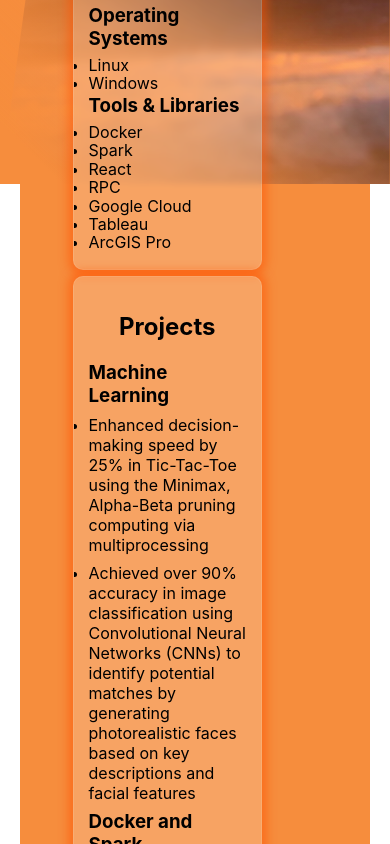
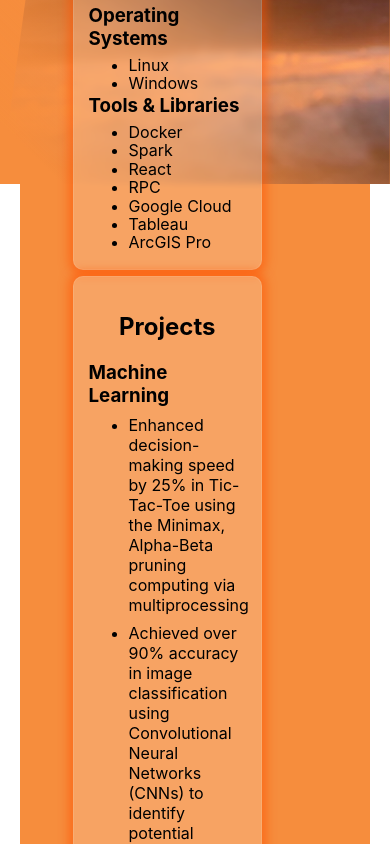
Before and after one commit to Ming-Wang9/mw-portfolio, a React (Create React App) app: page /about in a window 390 px wide. Shown: the part 660-1504 px from the top of the page. Built offline with nearby package versions, Linux system fonts and the light colour scheme.

Commit message:
fixed the cube and card style

```diff
--- a/src/styles/About.css
+++ b/src/styles/About.css
@@ -108,11 +108,11 @@
   }
 }
 
-/* About cards */
+/* About cards (unchanged margins) */
 .about-card {
   background: rgba(255, 255, 255, 0.2);
   border-radius: 10px;
-  margin: 6px 0;
+  margin: 6px 0; /* Your original margin */
   padding: 15px;
   width: 45%;
   max-width: 500px;
@@ -121,7 +121,7 @@
   overflow: hidden;
   opacity: 0;
   animation: fly-in 1s ease-out forwards;
-  margin-left: 15%;
+  margin-left: 15%; /* Your original margin */
   backdrop-filter: blur(3px);
   border: 1px solid rgba(255, 255, 255, 0.1);
   z-index: 2; /* Above the background and fade overlay */
@@ -148,71 +148,71 @@
 
 /* Reduce space between "About Me" heading and paragraph */
 .about-card.about-me-card h2 {
-  margin-bottom: 0px; /* Reduce space below the heading */
+  margin-bottom: 0px;
 }
 
 .about-card.about-me-card p {
-  margin-top: 0px; /* Reduce space above the paragraph */
+  margin-top: 0px;
 }
 
 /* Skills card specific styles */
 .about-card.skills-card .about-card-body {
-  padding: 0; /* Remove padding inside the card body */
+  padding: 0;
 }
 
 .about-card.skills-card .about-card-body h3 {
-  margin-top: -0.8px; /* Reduce space above "Languages" subheading */
-  margin-bottom: 8px; /* Reduce space below "Languages" subheading */
+  margin-top: -0.8px;
+  margin-bottom: 8px;
 }
 
 .about-card.skills-card .about-card-body ul {
-  padding: 0; /* Remove default padding */
-  margin: 0; /* Remove default margin */
+  padding: 3;
+  margin: 0;
 }
 
 .about-card.skills-card .about-card-body li {
-  margin-bottom: 4px; /* Reduce space between list items */
-  padding: 0; /* Remove padding */
-  line-height: 0.9; /* Reduce line height for tighter spacing */
-  list-style-type: disc; /* Remove bullet points if needed */
+  margin-bottom: 4px;
+  padding: 0;
+  line-height: 0.9;
+  list-style-type: disc;
 }
 
 /* Projects card specific styles */
 .about-card.projects-card .about-card-body {
-  padding: 0; /* Remove padding inside the card body */
+  padding: 0;
 }
 
 .about-card.projects-card .about-card-body h3 {
-  margin-top: -0.8px; /* Reduce space above "Machine Learning" subheading */
-  margin-bottom: 8px; /* Reduce space below "Machine Learning" subheading */
+  margin-top: -0.8px;
+  margin-bottom: 8px;
 }
 
 .about-card.projects-card .about-card-body ul {
-  padding: 0; /* Remove default padding */
-  margin: 0; /* Remove default margin */
+  padding: 2.5;
+  margin: 0;
 }
 
 .about-card.projects-card .about-card-body li {
-  margin-bottom: 8px; /* Reduce space between list items */
-  list-style-type: disc; /* Remove bullet points if needed */
+  margin-bottom: 8px;
+  list-style-type: disc;
 }
 
 /* Coursework card specific styles */
 .about-card.coursework-card .about-card-body h3 {
-  margin-top: -0.5px; /* Reduce space above "Languages" subheading */
-  margin-bottom: 8px; /* Reduce space below "Languages" subheading */
+  margin-top: -0.5px;
+  margin-bottom: 8px;
 }
 
 .about-card.coursework-card .about-card-body ul {
-  padding: 0; /* Keep default padding or adjust as needed */
-  margin: 0; /* Keep default margin or adjust as needed */
+  padding: 3;
+  margin: 0;
 }
 
 .about-card.coursework-card .about-card-body li {
-  margin-bottom: 4px; /* Keep default spacing or adjust as needed */
-  padding: 0; /* Keep default padding or adjust as needed */
+  margin-bottom: 4px;
+  padding: 0;
   line-height: 0.9;
-  list-style-type: disc; /* Remove bullet points if needed */
+  list-style-type: disc;
 }
 
 @keyframes fly-in {
@@ -322,8 +322,7 @@
     width: 100%; /* Full width for smaller screens */
     height: auto; /* Auto height to fit content */
     padding-top: 10%; /* Adjust padding for smaller screens */
-    margin-bottom: 40px; /* Add margin to separate from other content */
-    margin-left: 150px;
+    margin-bottom: 20px; /* Add margin to separate from other content */
     overflow: visible; /* Ensure the cube is not cut off */
   }
 
```
